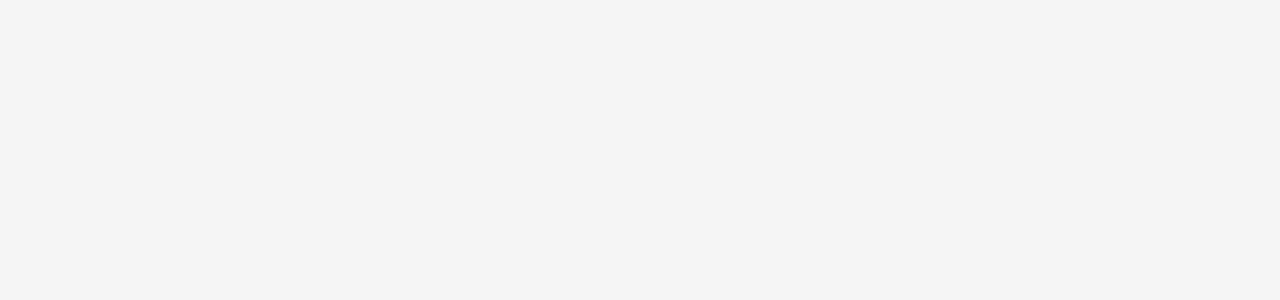
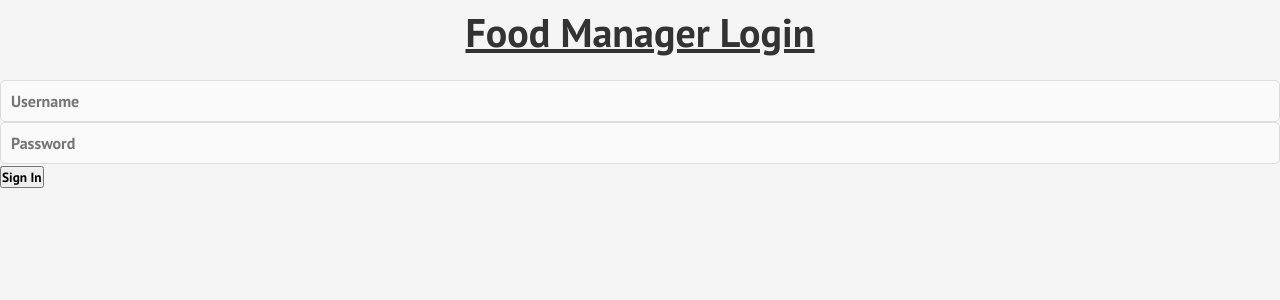
Before and after one commit to Alexander04Mika/IMP-Klocek, a React (Create React App) app in the folder imp-topgastro/: page /food-manager in a window 1280 px wide. Before the commit this address had no page. Shown: the top 300 px of the page. Built offline with nearby package versions, Linux system fonts and the light colour scheme.

Commit message:
23.1.adminpokus

```diff
--- a/imp-topgastro/package.json
+++ b/imp-topgastro/package.json
@@ -12,12 +12,16 @@
     "react-scripts": "5.0.1",
     "web-vitals": "^2.1.4"
   },
+
   "scripts": {
     "start": "react-scripts start",
     "build": "react-scripts build",
     "test": "react-scripts test",
-    "eject": "react-scripts eject"
+    "eject": "react-scripts eject",
+    "server": "json-server --watch ./public/products.json --port 3002 --host 0.0.0.0",
+    "dev": "concurrently \"npm run start\" \"npm run server\""
   },
+
   "eslintConfig": {
     "extends": [
       "react-app",
--- a/imp-topgastro/public/products.json
+++ b/imp-topgastro/public/products.json
@@ -1,5 +1,9 @@
 
 {
+  "users": [
+    { "id": 1, "username": "admin", "password": "12345", "isLoggedIn": false}
+  ],
+
   "PŘÍLOHY (+pravé italské těstoviny)": [
   { "name": "Bramborové těsto", "weight": "5kg ", "quantity": 1, "price": 200 },
     { "name": "Bramborové těsto", "weight": "10kg ", "quantity": 1, "price": 350 },
--- a/imp-topgastro/src/App.js
+++ b/imp-topgastro/src/App.js
@@ -9,44 +9,78 @@ import Gastro from './components/pages/Gastro.js';
 import Retail from './components/pages/Retail.js';
 import AdminDashboard from "./components/AdminDashboard.js";
 import AdminLogin from "./components/AdminLogin.js";
-{/*}
-import { initializeApp } from "firebase/app";
-import { getAnalytics } from "firebase/analytics";
+import FoodManager from "./components/FoodManager.js";
 
-const firebaseConfig = {
-  apiKey: "AIzaSyBDJoQzCDz6Ite_ZZ_ZMTgYRhfpCzfi-mA",
-  authDomain: "imp-topgastro.firebaseapp.com",
-  projectId: "imp-topgastro",
-  storageBucket: "imp-topgastro.firebasestorage.app",
-  messagingSenderId: "1050890257870",
-  appId: "1:1050890257870:web:834e74a05df666ac99979f",
-  measurementId: "G-ZYWDLGTR03"
-};
+function App() {
+  const [isLoggedIn, setIsLoggedIn] = useState(false); // For FoodManager login
+  const [username, setUsername] = useState('');
+  const [password, setPassword] = useState('');
 
-const app = initializeApp(firebaseConfig);
-const analytics = getAnalytics(app);
-*/}
-function App() {
-  const [isAuthenticated, setIsAuthenticated] = useState(false);
+  // FoodManager login handler
+  const handleFoodManagerLogin = async () => {
+    if (!username || !password) {
+      alert("Please enter both username and password.");
+      return;
+    }
 
-  const login = () => setIsAuthenticated(true);
-  const logout = () => setIsAuthenticated(false);
+    try {
+      const response = await fetch('http://localhost:3002/users');
+      const users = await response.json();
+
+      const user = users.find((u) => u.username === username && u.password === password);
+
+      if (user) {
+        setIsLoggedIn(true);
+        alert('Logged in successfully!');
+      } else {
+        alert('Invalid credentials');
+      }
+    } catch (error) {
+      alert("Error connecting to the server.");
+      console.error("Error:", error);
+    }
+  };
 
   return (
-    <>
-      <Router>
-        <Routes>
-          <Route path='/' exact element={<Home />} />
-          <Route path='/Retail' exact element={<Retail />} />
-          <Route path='/admin' exact element={<AdminLogin />} />
-          <Route path='/admin/dashboard' element={isAuthenticated ? <AdminDashboard logout={logout} /> : <AdminLogin login={login} />} />
-          <Route path='/Gastro' exact element={<Gastro />} />
-          <Route path='/Gastro/Objednavky' exact element={<Objednavky />} />
-          <Route path='/Gastro/Kontakty' exact element={<Kontakty />} />
-          <Route path='/Gastro/Katalog' exact element={<Katalog/>} />
-        </Routes>
-      </Router>
-    </>
+    <Router>
+      <Routes>
+        <Route path='/' element={<Home />} />
+        <Route path='/Retail' element={<Retail />} />
+        <Route path='/admin' element={<AdminLogin />} />
+        <Route path='/admin/dashboard' element={<AdminDashboard />} />
+        <Route path='/Gastro' element={<Gastro />} />
+        <Route path='/Gastro/Objednavky' element={<Objednavky />} />
+        <Route path='/Gastro/Kontakty' element={<Kontakty />} />
+        <Route path='/Gastro/Katalog' element={<Katalog />} />
+
+        {/* FoodManager login route */}
+        <Route
+          path='/food-manager'
+          element={
+            isLoggedIn ? (
+              <FoodManager />
+            ) : (
+              <div>
+                <h1>Food Manager Login</h1>
+                <input
+                  type="text"
+                  placeholder="Username"
+                  value={username}
+                  onChange={(e) => setUsername(e.target.value)}
+                />
+                <input
+                  type="password"
+                  placeholder="Password"
+                  value={password}
+                  onChange={(e) => setPassword(e.target.value)}
+                />
+                <button onClick={handleFoodManagerLogin}>Sign In</button>
+              </div>
+            )
+          }
+        />
+      </Routes>
+    </Router>
   );
 }
 
--- /dev/null
+++ b/imp-topgastro/src/components/FoodManager.js
@@ -0,0 +1,63 @@
+import React, { useState, useEffect } from 'react';
+
+
+function FoodManager() {
+    const [foods, setFoods] = useState([]);
+
+    // Fetch existing food data on load
+    useEffect(() => {
+      const fetchData = async () => {
+        const response = await fetch('http://localhost:3001/foods');
+        const data = await response.json();
+        setFoods(data);
+      };
+
+      fetchData();
+    }, []);
+
+    const addFood = async (newFood) => {
+      const response = await fetch('http://localhost:3001/foods', {
+        method: 'POST',
+        headers: {
+          'Content-Type': 'application/json',
+        },
+        body: JSON.stringify(newFood),
+      });
+
+      if (response.ok) {
+        setFoods([...foods, newFood]);
+      }
+    };
+
+    const deleteFood = async (id) => {
+      const response = await fetch(`http://localhost:3001/foods/${id}`, {
+        method: 'DELETE',
+      });
+
+      if (response.ok) {
+        setFoods(foods.filter((food) => food.id !== id));
+      }
+    };
+
+    return (
+      <div>
+        <h1>Food Manager</h1>
+        <ul>
+          {foods.map((food) => (
+            <li key={food.id}>
+              {food.name} - {food.calories} calories
+              <button onClick={() => deleteFood(food.id)}>Delete</button>
+            </li>
+          ))}
+        </ul>
+        <button
+          onClick={() =>
+            addFood({ id: Date.now(), name: 'Sushi', calories: 200 })
+          }
+        >
+          Add Sushi
+        </button>
+      </div>
+    );
+  }
+export default FoodManager;
--- a/imp-topgastro/src/components/Footer.js
+++ b/imp-topgastro/src/components/Footer.js
@@ -51,9 +51,9 @@ function Footer() {
             </Link>
           </div>
 
-          <Link to="/admin">
-            <button className="admin-login-button">Go to Admin</button>
-          </Link>
+          <Link to="/food-manager">
+  <button className="admin-login-button">Go to Admin</button>
+</Link>
 
         </div>
       </section>
--- a/package.json
+++ b/package.json
@@ -3,5 +3,9 @@
     "create-react-app": "^5.0.1",
     "emailjs-com": "^3.2.0",
     "firebase": "^11.1.0"
+  },
+  "devDependencies": {
+    "concurrently": "^9.1.2",
+    "json-server": "^1.0.0-beta.3"
   }
 }
```
Also changed, not shown: 1 other file (tests, documents, lock files or other folders).
